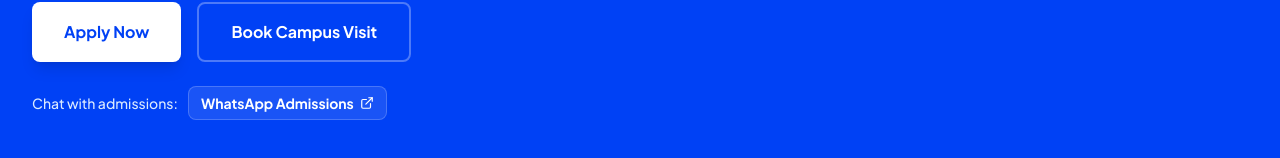
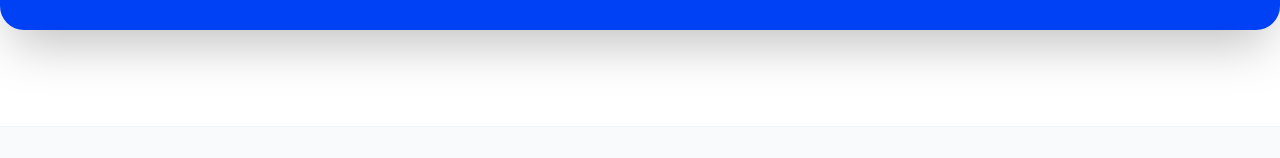
Before and after one commit to kushal023/updated-nimt-beacon-school, a React (Vite) app: page / in a window 1280 px wide. Shown: the part 775-933 px from the top of the page. Built offline with nearby package versions, Linux system fonts and the light colour scheme.

Commit message:
feat(hero): update campus visit link and adjust layout
Redirect "Book Campus Visit" button to WhatsApp and remove top padding from the hero section for better visual alignment.

```diff
--- a/src/components/Hero.tsx
+++ b/src/components/Hero.tsx
@@ -16,7 +16,7 @@ export default function Hero() {
   };
 
   return (
-    <section className="relative overflow-hidden bg-white py-16 lg:py-24">
+    <section className="relative overflow-hidden bg-white pt-0 pb-16 lg:pb-24">
       {/* Background soft light shapes for high-end look */}
       <div className="absolute right-0 top-0 -z-10 h-96 w-96 rounded-full bg-blue-50/50 blur-3xl"></div>
       <div className="absolute left-10 bottom-0 -z-10 h-80 w-80 rounded-full bg-indigo-50/30 blur-3xl"></div>
@@ -62,26 +62,16 @@ export default function Hero() {
                 Apply Now
               </a>
               <a
-                href="#admissions"
-                onClick={handleApplyClick}
+                href="https://wa.me/919599931443?text=Hi%2C%20I%20would%20like%20to%20book%20a%20campus%20visit%20to%20NIMT%20Boarding%20School."
+                target="_blank"
+                rel="noreferrer"
                 className="inline-flex items-center justify-center rounded-lg border-2 border-white/30 bg-transparent px-8 py-4 text-base font-bold text-white hover:border-white hover:bg-white/10 transition-all duration-200"
               >
                 Book Campus Visit
               </a>
             </div>
 
-            <div className="mt-6 flex items-center gap-2.5 text-sm text-blue-100 font-medium">
-              <span>Chat with admissions:</span>
-              <a
-                href="https://wa.me/91XXXXXXXXXX"
-                target="_blank"
-                rel="noreferrer"
-                className="text-white bg-white/10 px-3 py-1.5 rounded-lg border border-white/20 hover:bg-white/25 inline-flex items-center gap-1.5 transition-colors duration-200 font-bold"
-              >
-                <span>WhatsApp Admissions</span>
-                <ExternalLink className="h-3.5 w-3.5" />
-              </a>
-            </div>
+
           </div>
 
           {/* Right Video Player Column */}
```
